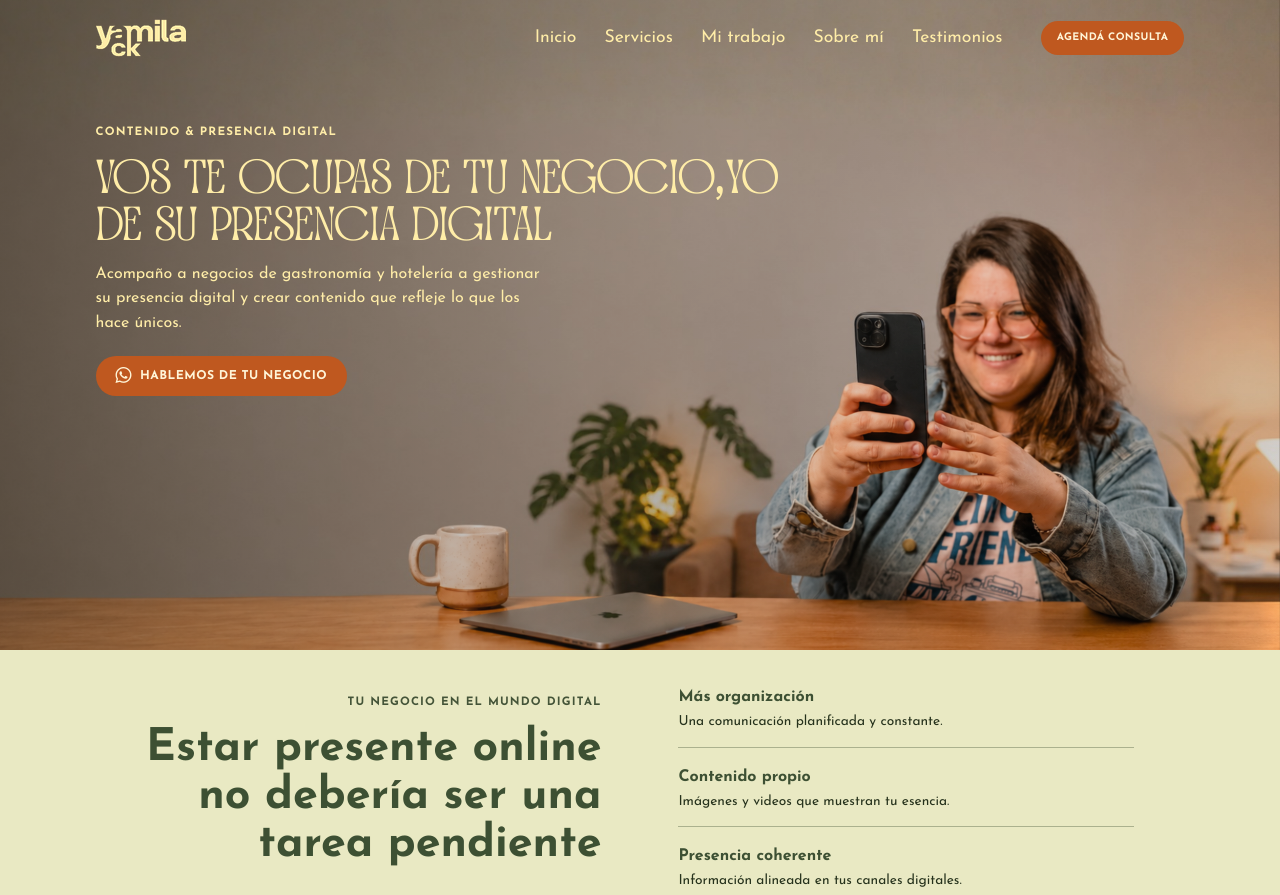
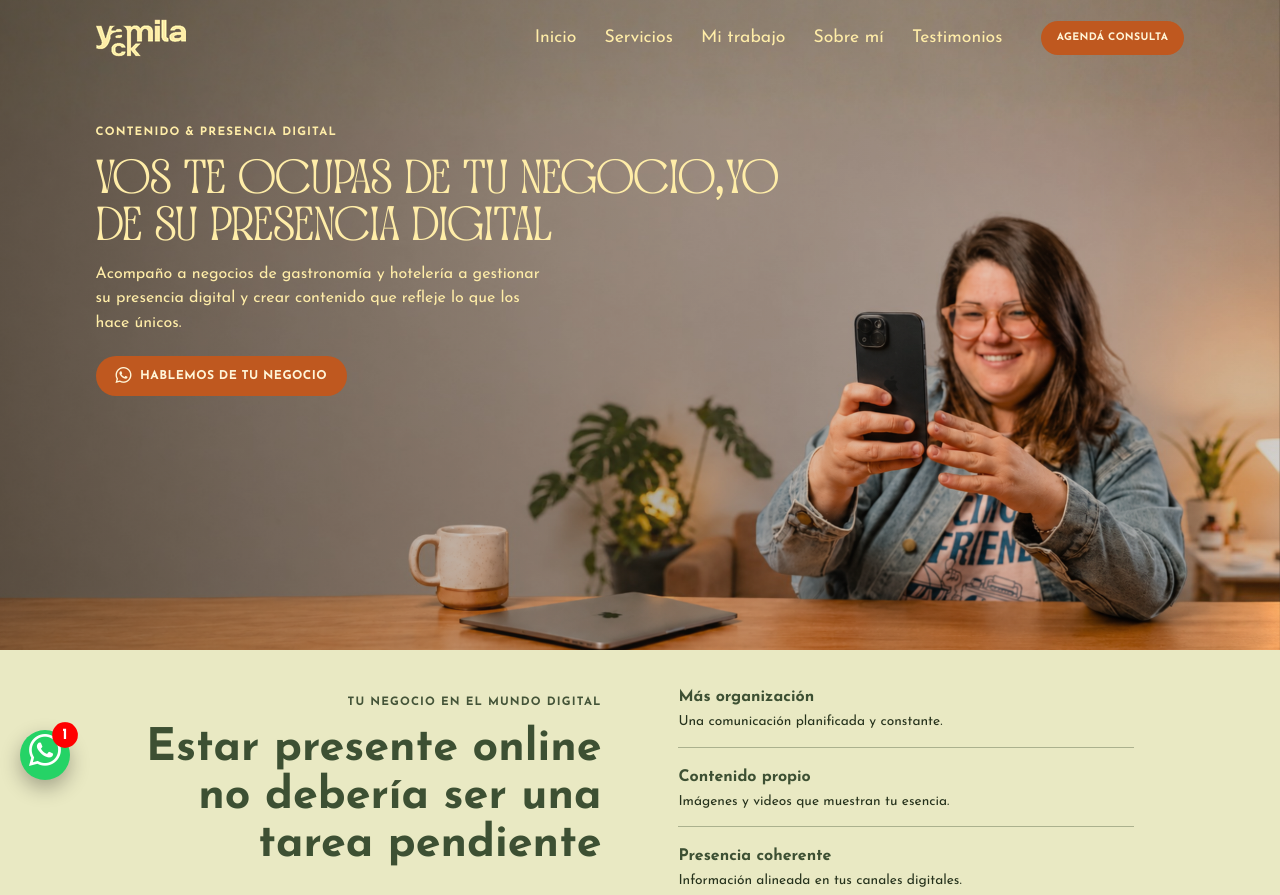
Before and after one commit to BardesioDiego/yamila_ck, a plain HTML site: page index.html in a window 1280 px wide. Shown: the top 895 px of the page. Drawn offline with nearby package versions, Linux system fonts and the light colour scheme; files whose address does not match are found by name.

Commit message:
commit cambios

```diff
--- a/css/style.css
+++ b/css/style.css
@@ -1435,3 +1435,51 @@
         transition-duration: .01ms !important;
       }
     }
+
+    .wpp-float {
+  position: fixed;
+  bottom: 20px;
+  left: 20px;
+  background: #25D366;
+  color: white;
+  width: 50px;
+  height: 50px;
+  border-radius: 50%;
+  display: flex;
+  align-items: center;
+  justify-content: center;
+  font-size: 32px;
+  box-shadow: 0 8px 20px rgba(0,0,0,0.3);
+  z-index: 9999;
+  transition: transform 0.2s ease, box-shadow 0.2s ease;
+}
+
+.wpp-float:hover {
+  transform: scale(1.1);
+  box-shadow: 0 12px 30px rgba(0,0,0,0.4);
+}
+
+/* Burbuja roja de notificación */
+.wpp-badge {
+  position: absolute;
+  top: -5px;
+  right: -5px;
+  background: red;
+  color: white;
+  font-size: 12px;
+  font-weight: bold;
+  width: 20px;
+  height: 20px;
+  border-radius: 50%;
+  display: flex;
+  align-items: center;
+  justify-content: center;
+  animation: pulse 1.5s infinite;
+}
+
+/* Animación tipo notificación */
+@keyframes pulse {
+  0% { transform: scale(1); }
+  50% { transform: scale(1.3); }
+  100% { transform: scale(1); }
+}
--- a/index.html
+++ b/index.html
@@ -20,6 +20,14 @@
 </head>
 
 <body>
+
+   <a href="https://wa.me/59894902622?text=Hola%20Yamila%20me%20gustaria%20saber%20mas%20informacion"
+    target="_blank" class="wpp-float">
+
+    <span class="wpp-badge">1</span>
+    <i class="bi bi-whatsapp"></i>
+  </a>
+
   <header class="site-hero" id="inicio">
     <nav class="site-nav" aria-label="Navegación principal">
       <div class="container nav-inner">
@@ -641,7 +649,7 @@
           </div>
         </div>
       </div>
-      <div class="copyright">© 2026 Yamila CK. Todos los derechos reservados. Diseñado por mD|nine</div>
+      <div class="copyright">© 2026 Yamila CK. Todos los derechos reservados. <a href="https://www.modernawebs.com" target="_blank" rel="noopener noreferrer">Diseñado por mOderna</a></div>
     </div>
   </footer>
   <link rel="stylesheet" href="https://cdn.jsdelivr.net/npm/glightbox/dist/css/glightbox.min.css" />
--- a/js/main.js
+++ b/js/main.js
@@ -1,7 +1,6 @@
 document.addEventListener('DOMContentLoaded', () => {
   initAOS();
   initGalleryFilters();
-  initGalleryLightbox();
   initSmoothScroll();
 });
 
@@ -85,58 +84,7 @@ function initGalleryFilters() {
 }
 
 /**
- * 3. Visor de imágenes (Lightbox) para las fotos de la galería
- */
-function initGalleryLightbox() {
-  const galleryLinks = document.querySelectorAll('.gallery-grid .gallery-item');
-  if (!galleryLinks.length) return;
-
-  // Crear el modal dinámicamente una sola vez
-  const lightbox = document.createElement('div');
-  lightbox.className = 'lightbox';
-  lightbox.setAttribute('role', 'dialog');
-  lightbox.setAttribute('aria-modal', 'true');
-  lightbox.setAttribute('aria-label', 'Vista ampliada de imagen');
-  lightbox.innerHTML = `
-    <button type="button" class="lightbox-close" aria-label="Cerrar imagen">&times;</button>
-    <img class="lightbox-img" src="" alt="">
-  `;
-  document.body.appendChild(lightbox);
-
-  const lightboxImg = lightbox.querySelector('.lightbox-img');
-  const closeBtn = lightbox.querySelector('.lightbox-close');
-
-  const closeLightbox = () => {
-    lightbox.classList.remove('is-open');
-    document.body.style.overflow = '';
-  };
-
-  galleryLinks.forEach((link) => {
-    link.addEventListener('click', (e) => {
-      e.preventDefault();
-      const imgInside = link.querySelector('img');
-      lightboxImg.src = link.getAttribute('href');
-      lightboxImg.alt = imgInside ? imgInside.alt : 'Imagen de proyecto';
-      lightbox.classList.add('is-open');
-      document.body.style.overflow = 'hidden';
-    });
-  });
-
-  closeBtn.addEventListener('click', closeLightbox);
-
-  lightbox.addEventListener('click', (e) => {
-    if (e.target === lightbox) closeLightbox();
-  });
-
-  document.addEventListener('keydown', (e) => {
-    if (e.key === 'Escape' && lightbox.classList.contains('is-open')) {
-      closeLightbox();
-    }
-  });
-}
-
-/**
- * 4. Desplazamiento suave para enlaces internos (#inicio, etc.)
+ * 3. Desplazamiento suave para enlaces internos (#inicio, etc.)
  */
 function initSmoothScroll() {
   const anchorLinks = document.querySelectorAll('a[href^="#"]');
```
